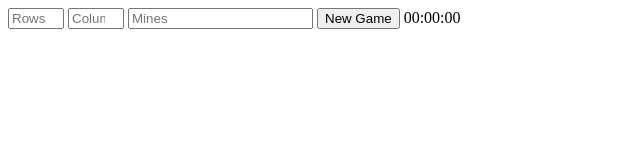
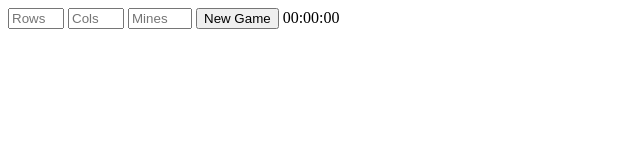
Before and after one commit to benjamincochran/Minesweeper, a plain HTML site: page index.html in a window 1280 px wide. Shown: the whole page, without its empty margins (0-640 px from the left). Drawn offline with Linux system fonts and the light colour scheme.

Commit message:
field tweaks

```diff
--- a/index.html
+++ b/index.html
@@ -72,8 +72,8 @@
     <body>
         <form id="new-game" method="GET" action="">
             <input type="number" name="rows" placeholder="Rows" min="3" max="20" maxlength="2" size="3" required/>
-            <input type="number" name="columns" placeholder="Columns" min="3" max="40" maxlength="2" size="3" required/>
-            <input type="number" name="mines" placeholder="Mines" min="1" maxlength="3" size="4" required/>
+            <input type="number" name="columns" placeholder="Cols" min="3" max="40" maxlength="2" size="3" required/>
+            <input type="number" name="mines" placeholder="Mines" min="1" max="600" maxlength="3" size="3" required/>
             <button>New Game</button>
             <span id="clock">00:00:00</span>
         </form>
```
